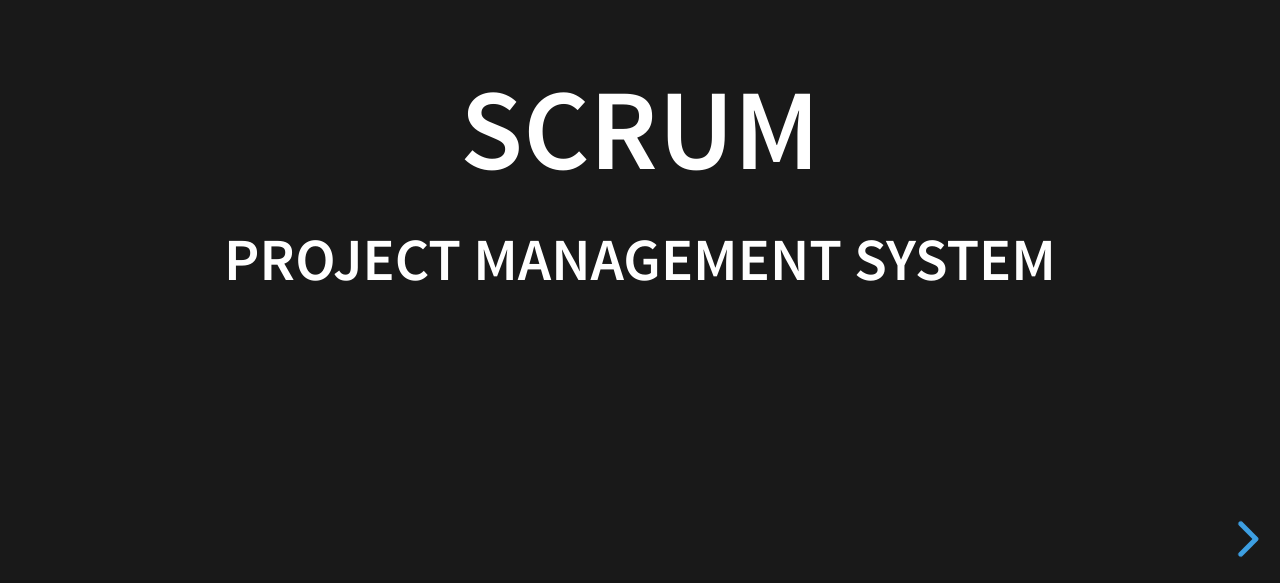
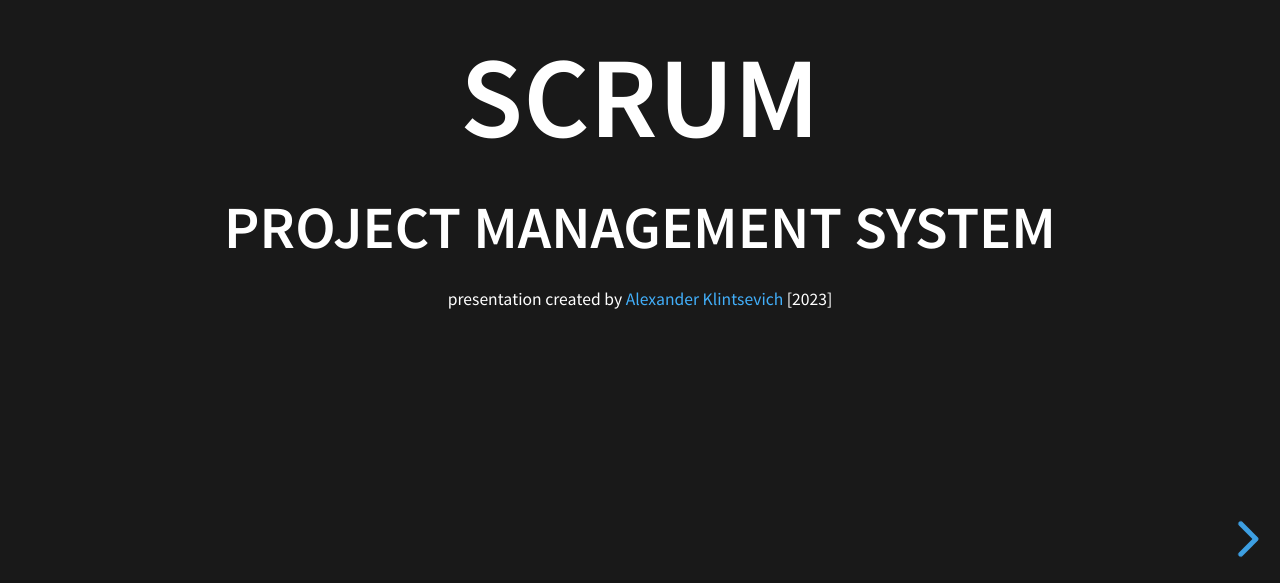
Before and after one commit to spacepocket1985/scrum-presentation, a plain HTML site: page index.html in a window 1280 px wide. Shown: the part 217-800 px from the top of the page. Drawn offline with Linux system fonts and the light colour scheme.

Commit message:
refactor: add note about aoutor

```diff
--- a/dist/scrum.css
+++ b/dist/scrum.css
@@ -105,3 +105,7 @@
   background-repeat: no-repeat;
   background-size: contain;
 }
+
+.autor {
+  font-size: 16px;
+}
--- a/index.html
+++ b/index.html
@@ -23,6 +23,7 @@
 				<h1>SCRUM</h1>
 				<h3>project management system
 				</h3>
+        <p class="autor">presentation created by <a href="https://github.com/spacepocket1985" target="_blank">Alexander Klintsevich</a> [2023]</p>
 			</section>
 			<section>
 				<h2>scrum manifesto</h2>
```
